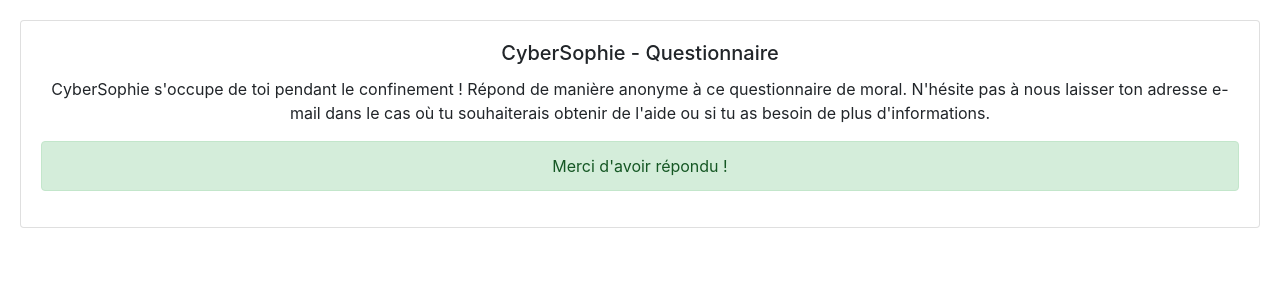
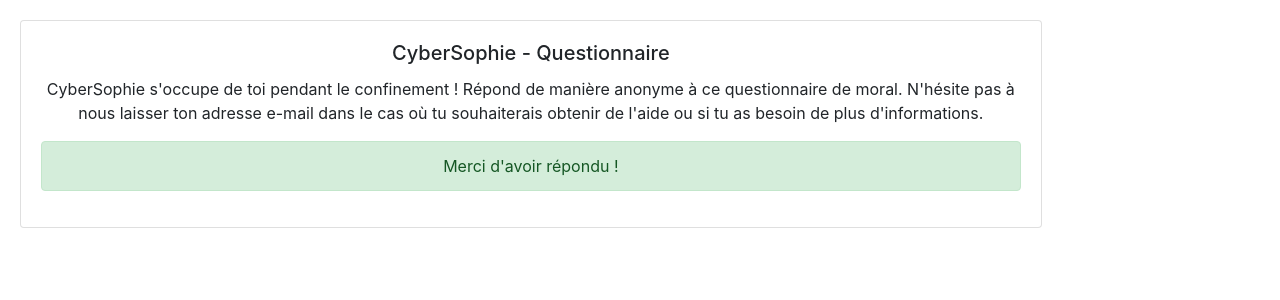
Before and after one commit to manonfrnr/CyberSophie, a Django app: page /complete in a window 1280 px wide. Shown: the top 300 px of the page. Run offline with Django 3.2, Linux system fonts and the light colour scheme; some libraries are stand-ins or nearby versions.

Commit message:
[ADD] Trucs

```diff
--- a/app/templates/app/sondage.html
+++ b/app/templates/app/sondage.html
@@ -8,7 +8,7 @@
 </head>
 <body>
     <div class="row">
-  <div class="col">
+  <div class="col-10">
     <div class="card text-center" style="margin:20px;">
       <!--<img class="card-img-top" src="..." alt="CyberSophie">-->
       <div class="card-body">
@@ -22,7 +22,7 @@
                         {{ q }}
                     </div>
                     {% if q.isLibre %}
-                        <textarea rows="4" cols="50" name="{{ q.id }}"></textarea>
+                        <textarea rows="4" cols="30" name="{{ q.id }}"></textarea>
                     {% else %}
                         {% for c in choix %}
                              {% if c.question == q %}
```
